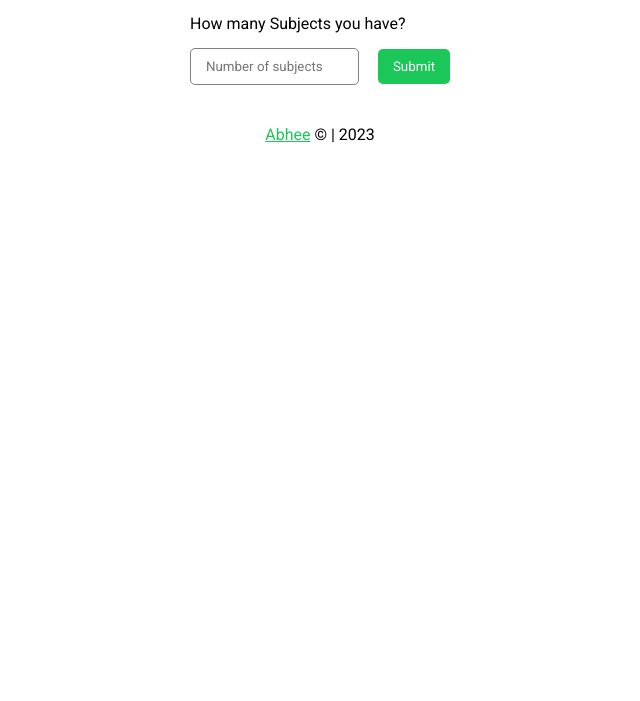
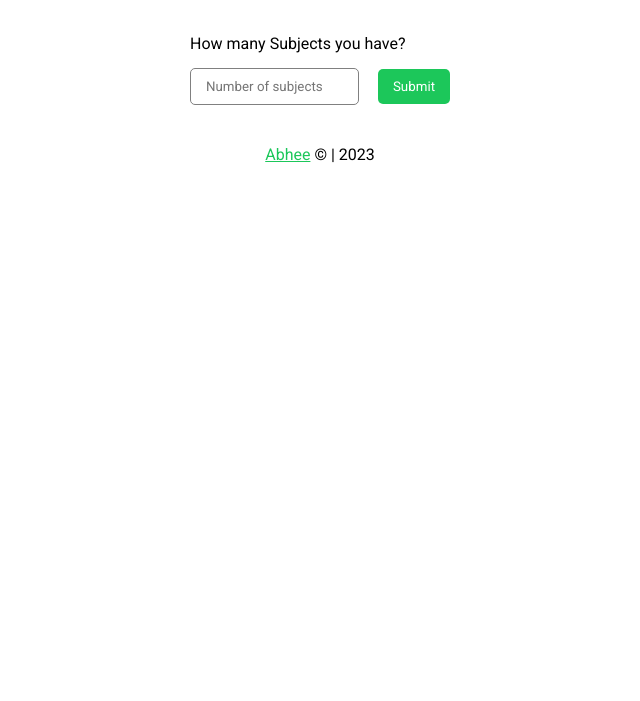
Before and after one commit to Abheekrishna/percentage-finder, a plain HTML site: page index.html in a window 1280 px wide. Shown: the part 99-800 px from the top of the page, without its empty margins (320-960 px from the left). Drawn offline with Linux system fonts and the light colour scheme.

Commit message:
removed body margin

```diff
--- a/style.css
+++ b/style.css
@@ -8,7 +8,7 @@
 }
 
 body {
-    margin: 0 100px;
+    margin-top: 20px;
 }
 
 input[type="number"]::-webkit-inner-spin-button,
```
